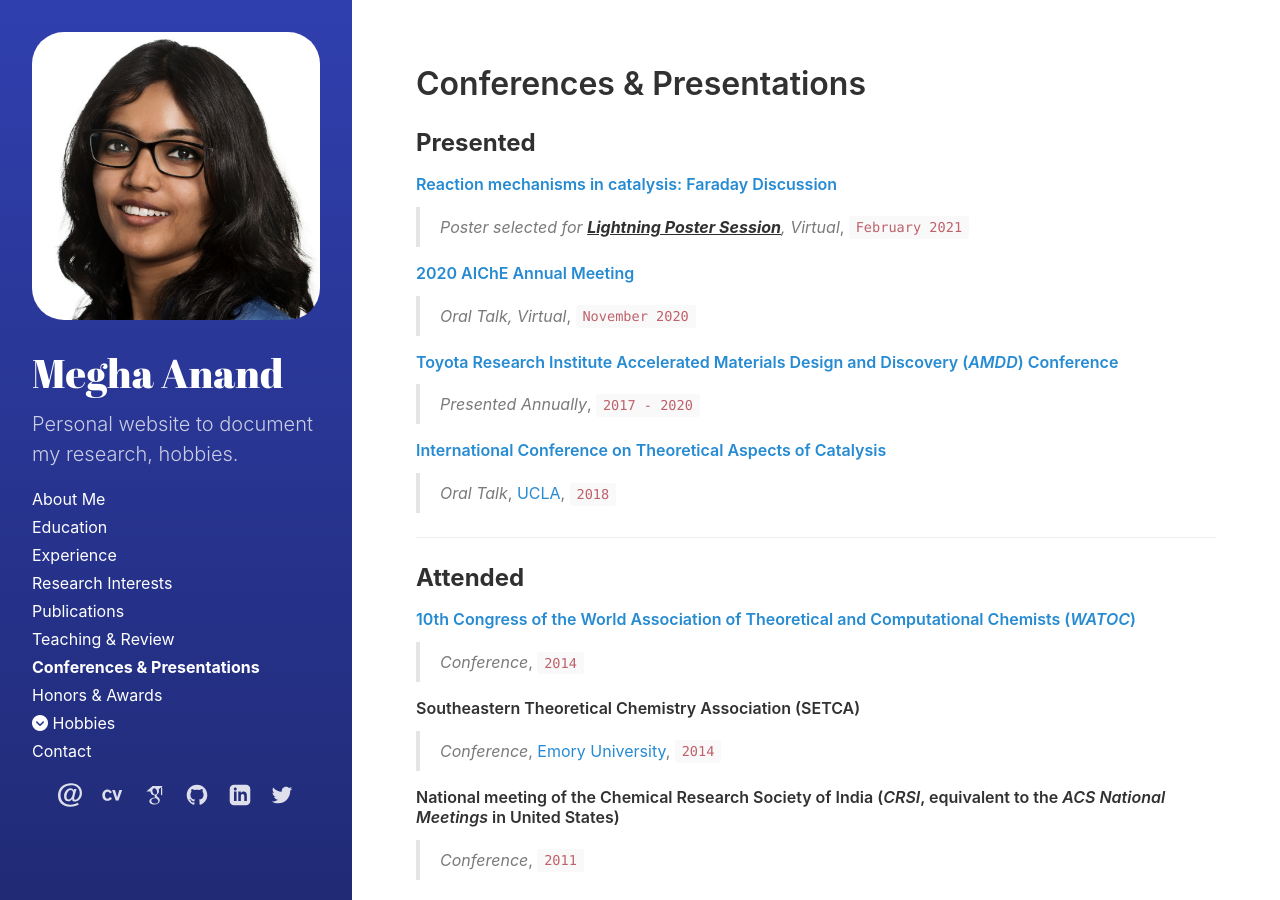
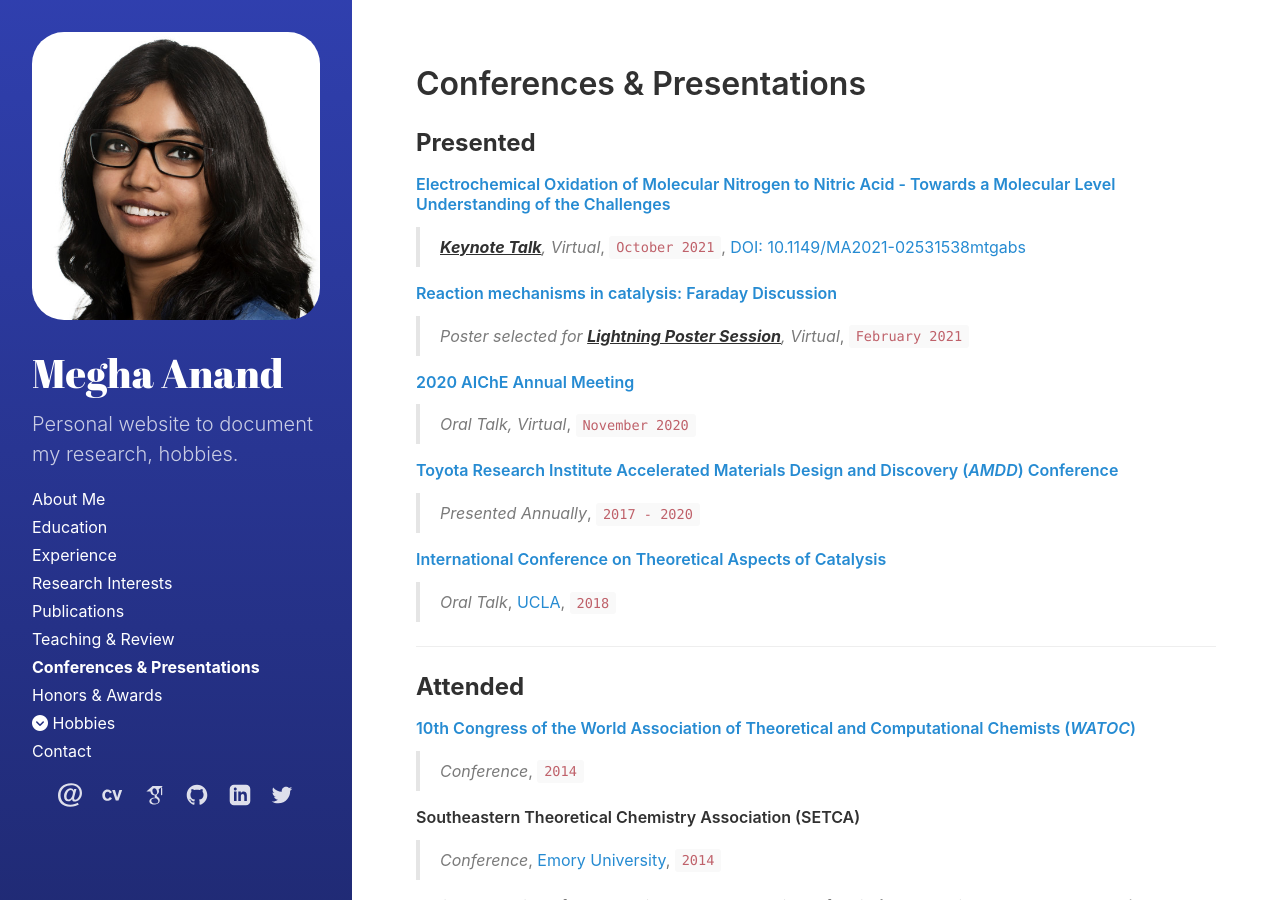
Before and after one commit to megha-anand/megha-anand.github.io, a Jekyll site: the page built from conferences-presentations.md, in a window 1280 px wide and 900 px high. Built offline with Jekyll 4.4.1, drawn with Linux system fonts in a browser that asks for light colours; nearby versions of some CDN libraries.

Commit message:
Update with keynote talk

```diff
--- a/conferences-presentations.md
+++ b/conferences-presentations.md
@@ -4,6 +4,10 @@ title: Conferences & Presentations
 ---
 
 ## **Presented**
+#### [Electrochemical Oxidation of Molecular Nitrogen to Nitric Acid - Towards a Molecular Level Understanding of the Challenges](https://iopscience.iop.org/article/10.1149/MA2021-02531538mtgabs/meta){:target="_blank"}
+>
+> ***<u>Keynote Talk</u>**, Virtual*, `October 2021`, [DOI: 10.1149/MA2021-02531538mtgabs](https://doi.org/10.1149/MA2021-02531538mtgabs){:target="_blank"}
+
 #### [Reaction mechanisms in catalysis: Faraday Discussion](https://www.rsc.org/events/detail/36562/reaction-mechanisms-in-catalysis-faraday-discussion){:target="_blank"}
 >
 > *Poster selected for **<u>Lightning Poster Session</u>**, Virtual*, `February 2021`
```
